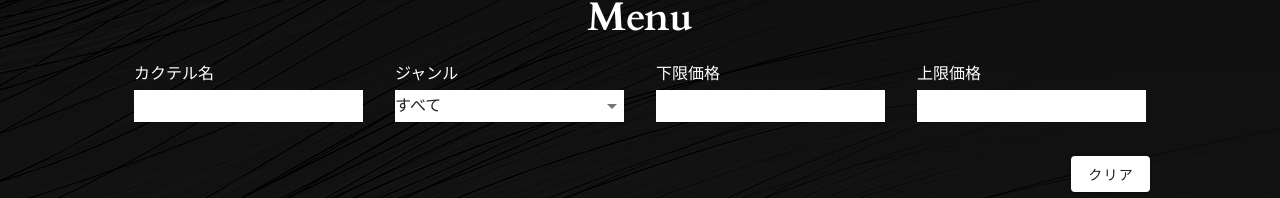
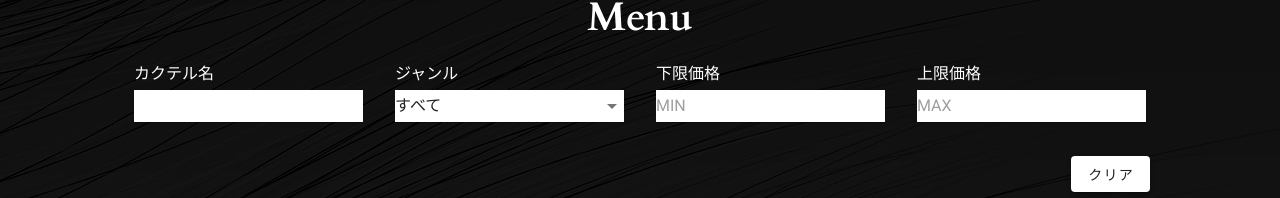
Before and after one commit to iden1107/Medis-Bar, a Nuxt app: page /menu in a window 1280 px wide. Shown: the part 116-314 px from the top of the page. Built offline with nearby package versions, Linux system fonts and the light colour scheme.

Commit message:
[modify]上限下限のplaceholder

```diff
--- a/pages/menu.vue
+++ b/pages/menu.vue
@@ -32,23 +32,27 @@
           <!-- 金額検索（下限・上限） -->
           <v-col cols="6" md="3">
             <p>下限価格</p>
-            <v-textarea
-              v-model="search.lowerPrice"
-              rows="1"
+            <v-text-field
+              v-model.number="search.lowerPrice"
+              type="number"
+              hide-spin-buttons
+              placeholder="MIN"
               background-color="white"
               color="black"
               no-resize>
-            </v-textarea>
+            </v-text-field>
           </v-col>
           <v-col cols="6" md="3">
             <p>上限価格</p>
-            <v-textarea
-              v-model="search.upperPrice"
-              rows="1"
+            <v-text-field
+              v-model.number="search.upperPrice"
+              type="number"
+              hide-spin-buttons
+              placeholder="MAX"
               background-color="white"
               color="black"
               no-resize>
-            </v-textarea>
+            </v-text-field>
           </v-col>
           <!-- クリアボタン -->
           <v-col cols="12"  class="d-flex justify-end">
@@ -101,7 +105,7 @@
     margin: 10px 0 0;
     color: white;
   }
-  .v-textarea,.v-select{
+  .v-textarea,.v-select,.v-text-field{
     padding-top: 0;
   }
 }
@@ -171,7 +175,7 @@ export default {
       ],
       // 検索用デフォルト値
       search:{
-        name:"",lowerPrice:"",upperPrice:"" , base:"すべて"
+        name:"",lowerPrice:"",upperPrice:Infinity , base:"すべて"
       }
     };
   },
@@ -179,7 +183,7 @@ export default {
     // 検索窓クリアメソッド
     searchClear(){
       this.search = {
-        name:"",lowerPrice:"",upperPrice:"" , base:"すべて"
+        name:"",lowerPrice:"",upperPrice:Infinity , base:"すべて"
       }
     }
   },
```
